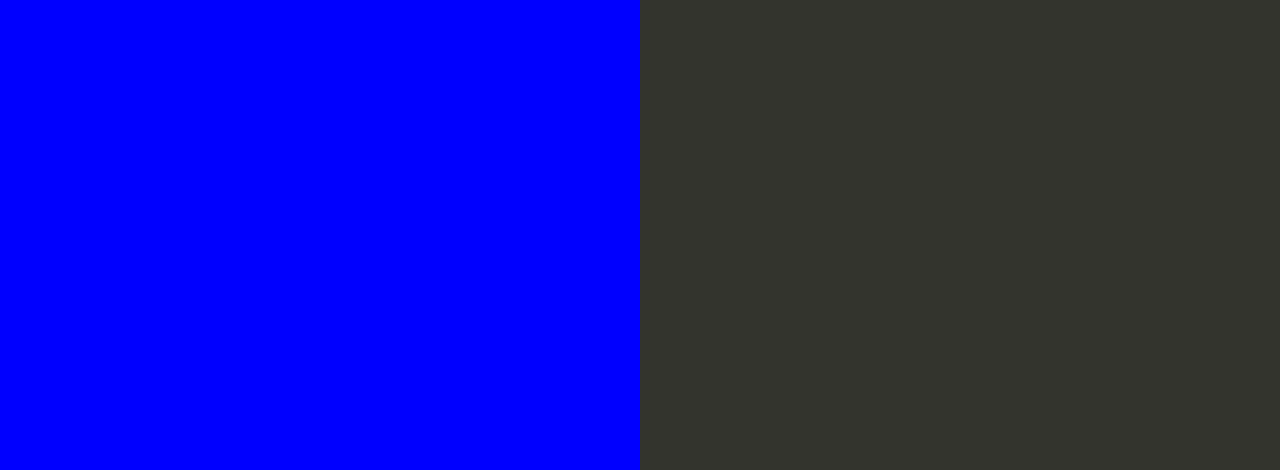
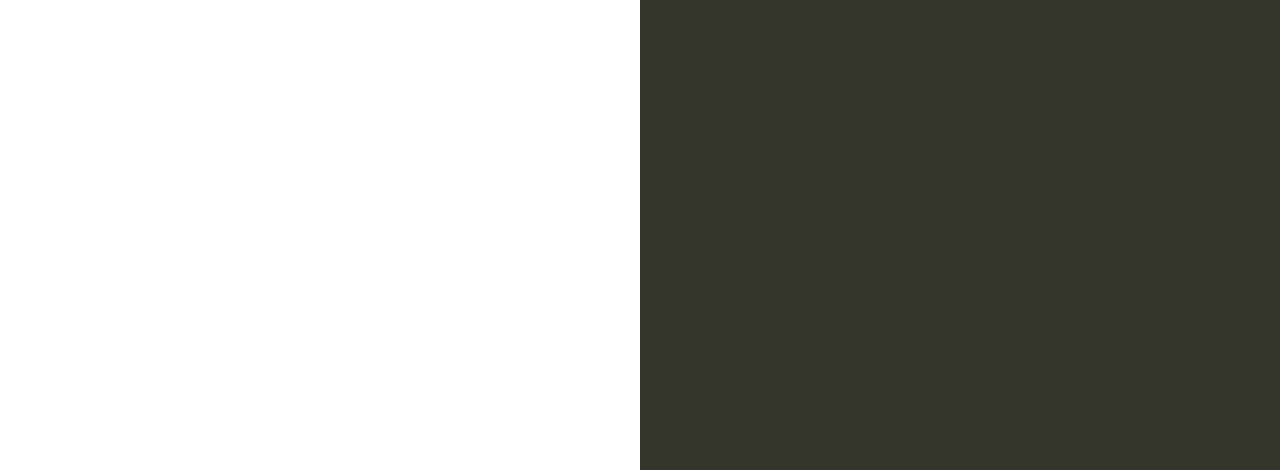
Before and after one commit to arjunkoppineni/pipeline-1, a website: page index.html in a window 1280 px wide. Shown: the part 330-800 px from the top of the page. Drawn offline with Linux system fonts and the light colour scheme.

Commit message:
Update index.html

```diff
--- a/index.html
+++ b/index.html
@@ -35,7 +35,7 @@
 
         text-align: right;
         padding-top: 11em;
-        background-color: blue;
+        background-color: cream;
 
       }
       .textColumn p {
```
